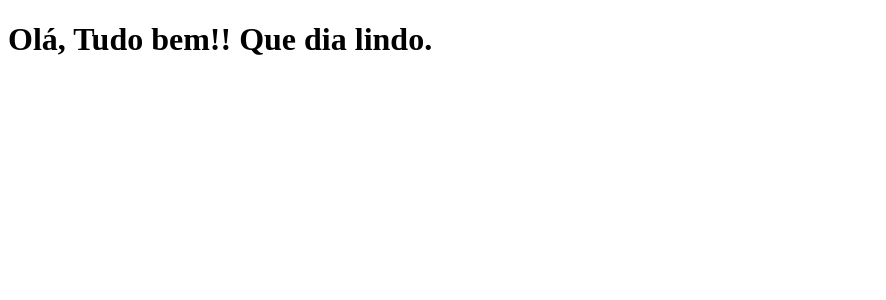
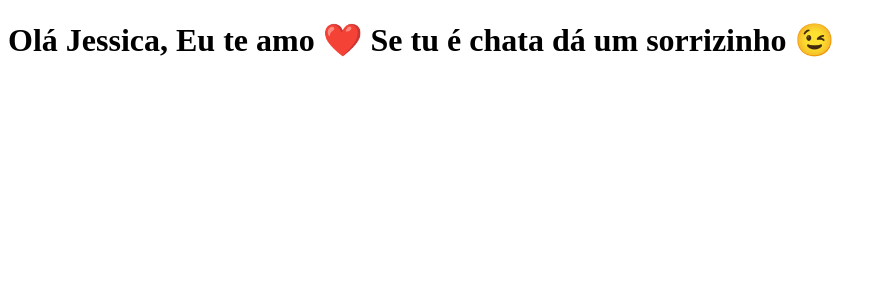
Before and after one commit to salomaonogueira/clone-tabnews, a Next.js app: page / in a window 1280 px wide. Shown: the top 300 px of the page, without its empty margins (0-886 px from the left). Built offline with nearby package versions, Linux system fonts and the light colour scheme.

Commit message:
Adicionando uma menssagem especial

```diff
--- a/pages/index.js
+++ b/pages/index.js
@@ -1,5 +1,5 @@
 function Home() {
-    return <h1>Olá, Tudo bem!! Que dia lindo.</h1>;
+    return <h1>Olá Jessica, Eu te amo ❤️ Se tu é chata dá um sorrizinho 😉</h1>;
 }
 
 export default Home;
```
